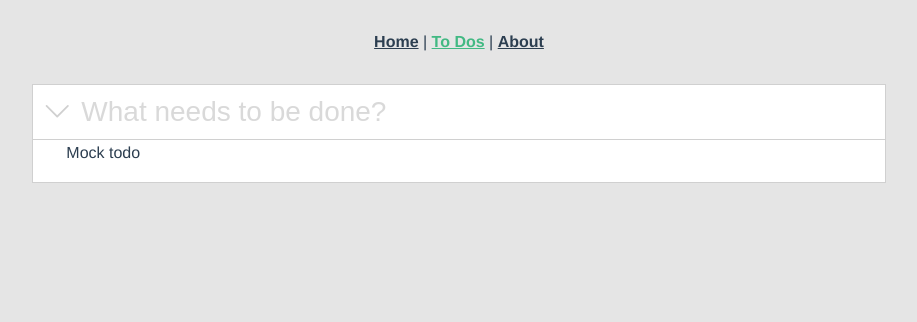
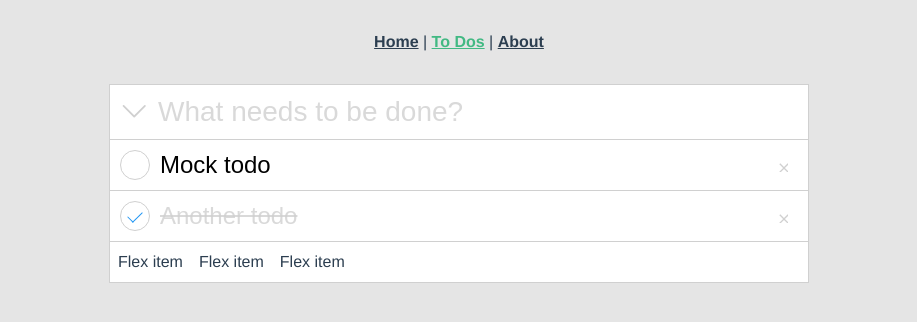
Before and after one commit to fatihayyildiz/typescript-vue-todo, a Vue app: page /todos in a window 1280 px wide. Shown: the top 322 px of the page, without its empty margins (181-1098 px from the left). Built offline with nearby package versions, Linux system fonts and the light colour scheme; a web font is replaced by a local one.

Commit message:
List item style implemented list container implemented checkbox implemented

```diff
--- /dev/null
+++ b/src/assets/icons/IconClose.vue
@@ -0,0 +1,6 @@
+<template>
+  <path d="M0 0h24v24H0V0z" fill="none" />
+  <path
+    d="M19 6.41L17.59 5 12 10.59 6.41 5 5 6.41 10.59 12 5 17.59 6.41 19 12 13.41 17.59 19 19 17.59 13.41 12 19 6.41z"
+  />
+</template>
--- a/src/assets/scss/todos.scss
+++ b/src/assets/scss/todos.scss
@@ -13,6 +13,7 @@
   border:1px solid #D0D0D0;
   padding:0;
   background-color: white;
+  max-width: 700px;
 }
 
 .add-todo-input-container{
@@ -45,6 +46,97 @@
 }
 
 
-.todo-list-item-container{
 
+.todo-list-container > div:not(:last-child) {
+  border-bottom: 1px solid #D0D0D0;
 }
+
+.todo-list-item-checkbox-wrapper{
+  width: 50px;
+  min-width: 50px;
+  height: 50px;
+  padding: 10px;
+}
+
+.todo-list-item-checkbox-label{
+  display: block;
+  position: relative;
+  cursor: pointer;
+}
+
+/* Hide the browser's default checkbox */
+.todo-list-item-checkbox-label input{
+  position: absolute;
+  opacity: 0;
+  cursor: pointer;
+  height: 0;
+  width: 0;
+}
+
+/* Create a custom checkbox */
+.todo-completed-checkbox{
+  position: absolute;
+  top: 0;
+  left: 0;
+  height: 30px;
+  width: 30px;
+  background-color: white;
+  border: 0.5px solid #D0D0D0;
+  border-radius: 15px;
+  align-self: center;
+}
+
+
+/* On mouse-over, add a grey background color */
+.todo-list-item-checkbox-label:hover input ~ .todo-completed-checkbox {
+  background-color: #ccc;
+}
+
+/* When the checkbox is checked, add a blue background */
+.todo-list-item-checkbox-label input:checked ~ .todo-completed-checkbox {
+  background-color: white;
+}
+
+/* Create the checkmark/indicator (hidden when not checked) */
+.todo-completed-checkbox:after {
+  content: "";
+  position: absolute;
+  display: none;
+}
+
+/* Show the checkmark when checked */
+.todo-list-item-checkbox-label input:checked ~ .todo-completed-checkbox:after {
+  display: block;
+}
+
+/* Style the checkmark/indicator */
+.todo-list-item-checkbox-label .todo-completed-checkbox:after {
+  left: 10px;
+  top: 6px;
+  width: 8px;
+  height: 14px;
+  border: solid #2196F3;
+  border-width: 0 1px 1px 0;
+  -webkit-transform: rotate(45deg);
+  -ms-transform: rotate(45deg);
+  transform: rotate(45deg);
+}
+
+.todo-list-item-text{
+  color: black;
+  font-family: Noto Sans SC, sans-serif;
+  font-size: 24px;
+  text-align: left;
+}
+
+.todo-list-item-text.completed{
+  color: rgba(208,208,208,0.8);
+  text-decoration: line-through;
+}
+
+.todo-list-item-delete-icon-wrapper{
+  flex: 1;
+
+  padding-right: 20px;
+  cursor: pointer;
+}
--- a/src/components/AddTodo.ts
+++ b/src/components/AddTodo.ts
@@ -2,6 +2,7 @@ import { defineComponent } from "vue";
 import Todo from "@/models/Todo";
 import IconBase from "@/components/IconBase.vue";
 import IconDown from "@/assets/icons/IconDown.vue";
+import IconClose from "@/assets/icons/IconClose.vue";
 
 export default defineComponent({
   name: "AddTask",
@@ -14,6 +15,7 @@ export default defineComponent({
   components: {
     IconBase,
     IconDown,
+    IconClose,
   },
   methods: {
     addTodo(): void {
--- a/src/store/index.ts
+++ b/src/store/index.ts
@@ -24,10 +24,16 @@ export default createStore({
         updatedAt: new Date(),
         completed: false,
       },
+      {
+        text: "Another todo",
+        createdAt: new Date(),
+        updatedAt: new Date(),
+        completed: true,
+      },
     ] as Todo[],
   },
   mutations: {
-    setTodo: (state, todo) => state.todos.push(todo),
+    setTodo: (state, todo) => state.todos.unshift(todo),
   },
   actions: {},
   modules: {},
--- a/src/views/Todos.vue
+++ b/src/views/Todos.vue
@@ -1,6 +1,8 @@
 <template>
   <div class="d-flex justify-content-center">
-    <div class="col-md-8 todo-main-container">
+    <div
+      class="col-xl-8 col-lg-8 col-md-8 col-sm-10 col-12 todo-main-container"
+    >
       <div
         class="d-flex justify-content-space-between add-todo-input-container"
       >
@@ -22,33 +24,50 @@
         />
       </div>
       <div class="d-flex justify-content-center">
-        <div class="col no-gutters">
-          <transition-group name="fade" mode="out-in" tag="ul">
-            <div class="todo-list-item-container">
-              <tr v-for="task in todos" :key="task.text">
-                <td
-                  v-text="task.text"
-                  class="line"
-                  :class="{ 'text-line-through': task.completed }"
-                ></td>
-                <td class="text-right">
-                  <i
-                    class="fa fa-check"
-                    aria-hidden="true"
-                    @click="setTaskComplete(task)"
-                  ></i>
-                </td>
-                <td class="text-right">
-                  <i
-                    class="fa fa-times"
-                    aria-hidden="true"
-                    @click.prevent="deleteTask(task)"
-                  ></i>
-                </td>
-                <td></td>
-              </tr>
+        <div class="col no-gutters todo-list-container">
+          <transition-group name="todo-list" mode="in-out">
+            <div
+              class="d-flex no-gutters"
+              v-for="task in todos"
+              :key="task.text"
+            >
+              <div class="todo-list-item-checkbox-wrapper">
+                <label class="todo-list-item-checkbox-label">
+                  <input type="checkbox" v-model="task.completed" />
+                  <span class="todo-completed-checkbox"></span>
+                </label>
+              </div>
+
+              <div class="d-flex justify-content-start align-items-center">
+                <span
+                  class="todo-list-item-text"
+                  :class="{ completed: task.completed }"
+                  >{{ task.text }}</span
+                >
+              </div>
+              <div
+                class="
+                  d-flex
+                  justify-content-end
+                  align-items-center align-content-end
+                  todo-list-item-delete-icon-wrapper
+                "
+              >
+                <icon-base
+                  icon-name="close"
+                  icon-color="#D0D0D0"
+                  width="12"
+                  height="12"
+                  ><icon-close
+                /></icon-base>
+              </div>
             </div>
           </transition-group>
+          <div class="d-flex">
+            <div class="p-2">Flex item</div>
+            <div class="p-2">Flex item</div>
+            <div class="ml-auto p-2">Flex item</div>
+          </div>
         </div>
       </div>
     </div>
```
